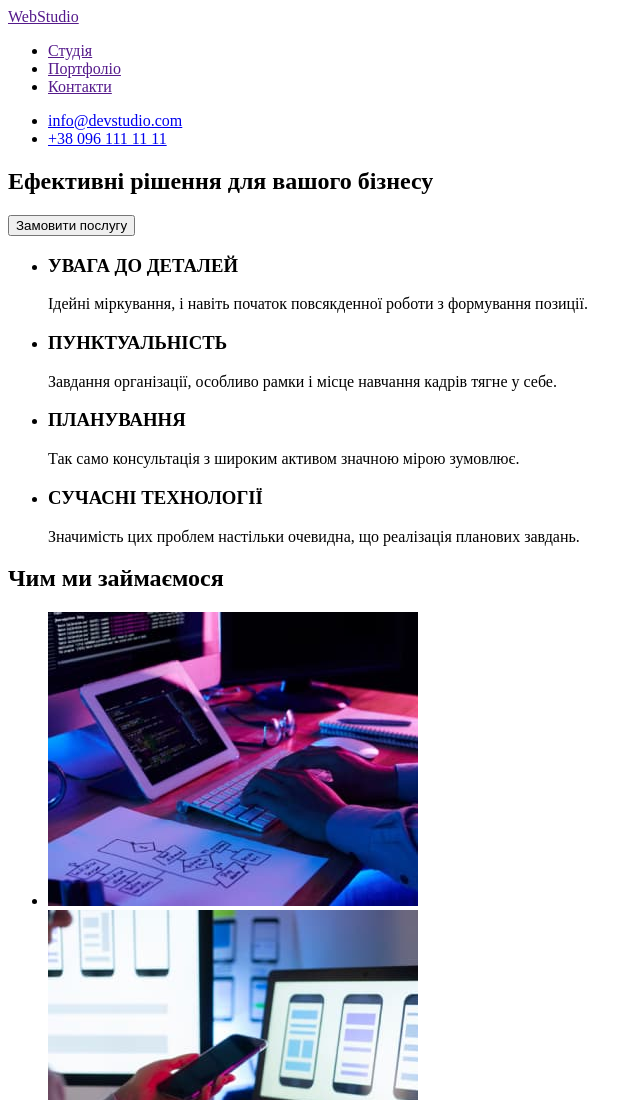
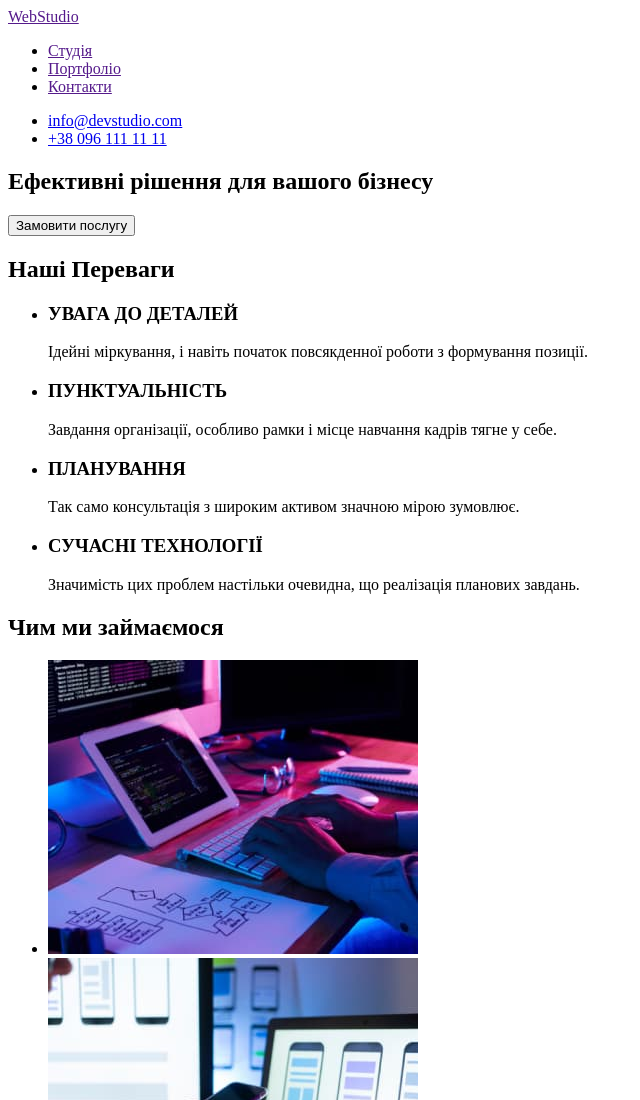
Before and after one commit to IOksa/goit-markup-hw-01, a plain HTML site: page index.html in a window 1280 px wide. Shown: the top 1100 px of the page, without its empty margins (0-640 px from the left). Drawn offline with Linux system fonts and the light colour scheme.

Commit message:
update index.html

```diff
--- a/index.html
+++ b/index.html
@@ -30,6 +30,8 @@
       </section>
       <!-- Переваги -->
       <section>
+        <!-- Переваги потім скрити -->
+        <h2>Наші Переваги</h2>
         <ul>
           <li>
             <h3>УВАГА ДО ДЕТАЛЕЙ</h3>
```
